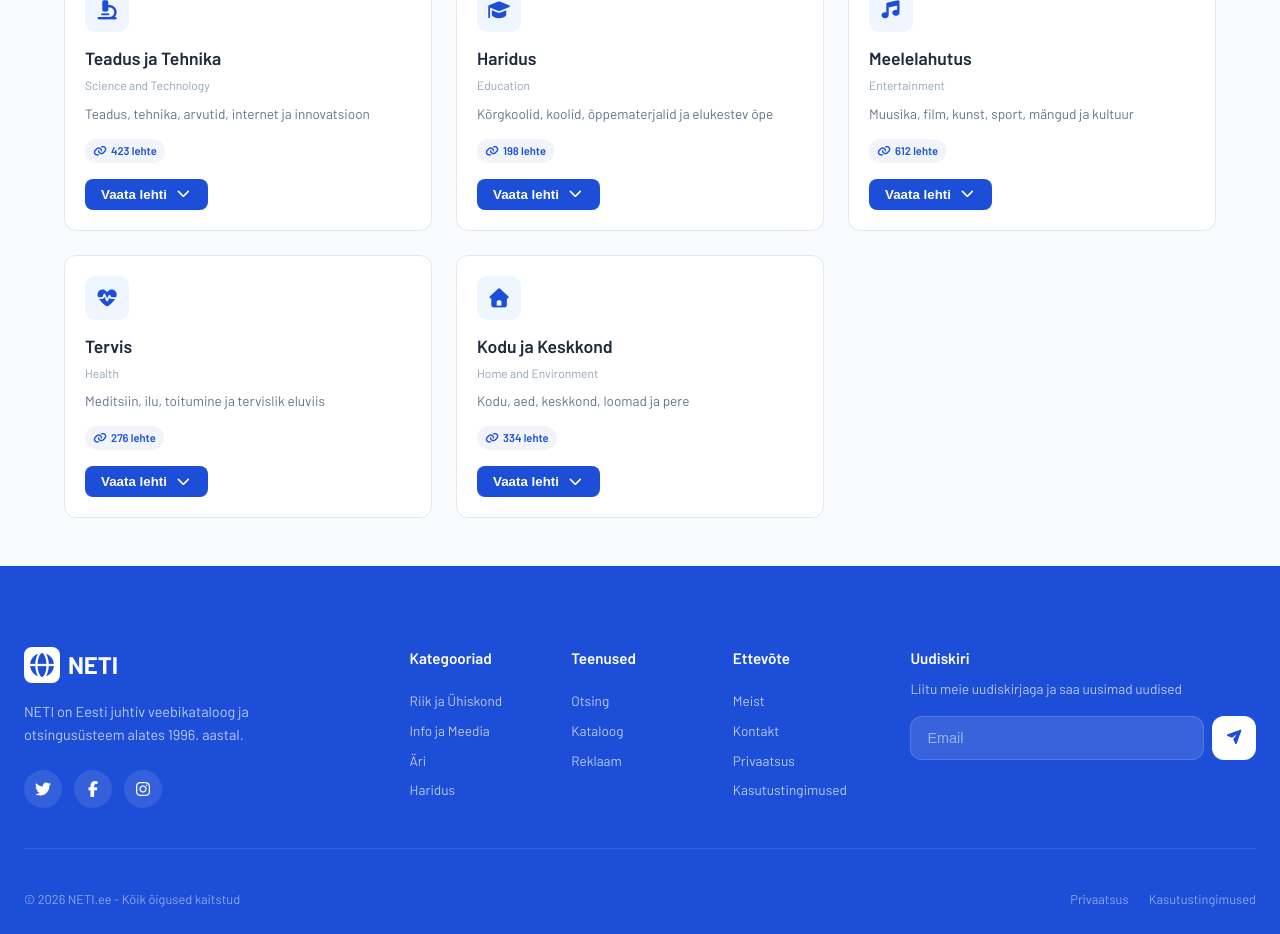
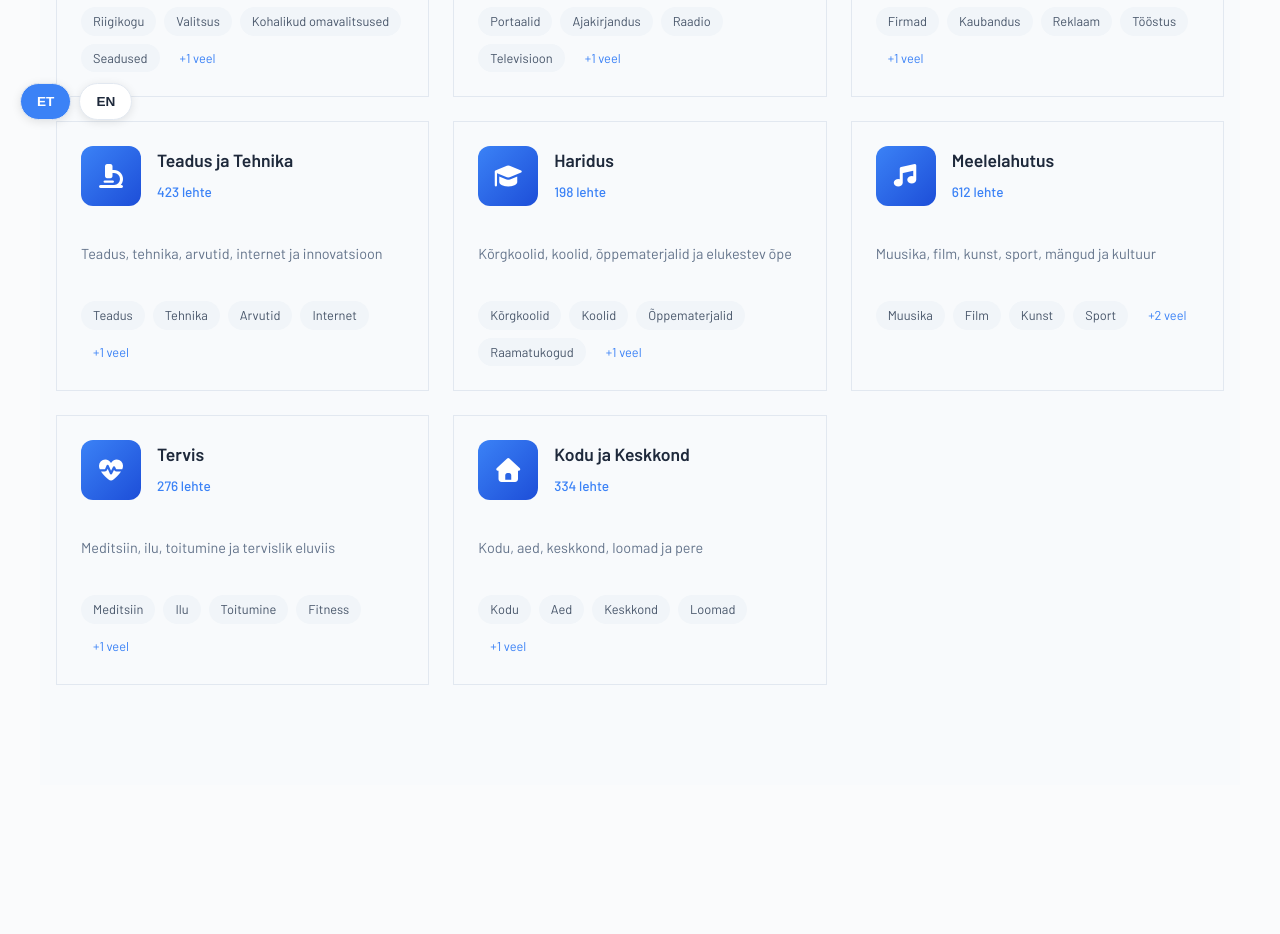
Before and after one commit to SilverL11vak/neti, a Next.js app: page /kategooria in a window 1280 px wide. Shown: the part 660-1594 px from the top of the page. After the commit the page ends 1445 px from the top, so only its background shows below. Built offline with nearby package versions, Linux system fonts and the light colour scheme.

Commit message:
Redesign kategooria page with search, hierarchy, and back-to-top button

```diff
--- a/src/app/kategooria/page.js
+++ b/src/app/kategooria/page.js
@@ -1,8 +1,9 @@
 'use client'
 
-import { useState } from 'react'
+import { useState, useEffect } from 'react'
 import Link from 'next/link'
 import Navbar from '@/components/Navbar'
+import '../autod/globals.css'
 
 const categories = [
   {
@@ -12,7 +13,13 @@ const categories = [
     icon: 'fa-landmark',
     desc: 'Riigiorganid, kohalik omavalitsus, seadused ja poliitika',
     count: 245,
-    subcategories: ['Riigikogu', 'Valitsus', 'Kohalikud omavalitsused', 'Seadused', 'Valimised']
+    subcategories: [
+      { name: 'Riigikogu', count: 45 },
+      { name: 'Valitsus', count: 38 },
+      { name: 'Kohalikud omavalitsused', count: 78 },
+      { name: 'Seadused', count: 52 },
+      { name: 'Valimised', count: 32 }
+    ]
   },
   {
     id: 'info-media',
@@ -21,7 +28,13 @@ const categories = [
     icon: 'fa-newspaper',
     desc: 'Uudised, portaalid, ajakirjandus, raadio ja televisioon',
     count: 389,
-    subcategories: ['Portaalid', 'Ajakirjandus', 'Raadio', 'Televisioon', 'Ilm']
+    subcategories: [
+      { name: 'Portaalid', count: 89 },
+      { name: 'Ajakirjandus', count: 67 },
+      { name: 'Raadio', count: 45 },
+      { name: 'Televisioon', count: 38 },
+      { name: 'Ilm', count: 50 }
+    ]
   },
   {
     id: 'business',
@@ -30,7 +43,13 @@ const categories = [
     icon: 'fa-briefcase',
     desc: 'Firmad, kaubandus, reklaam, tööstus ja põllumajandus',
     count: 567,
-    subcategories: ['Firmad', 'Kaubandus', 'Reklaam', 'Tööstus', 'Põllumajandus']
+    subcategories: [
+      { name: 'Firmad', count: 156 },
+      { name: 'Kaubandus', count: 134 },
+      { name: 'Reklaam', count: 78 },
+      { name: 'Tööstus', count: 112 },
+      { name: 'Põllumajandus', count: 87 }
+    ]
   },
   {
     id: 'science-tech',
@@ -39,7 +58,13 @@ const categories = [
     icon: 'fa-microscope',
     desc: 'Teadus, tehnika, arvutid, internet ja innovatsioon',
     count: 423,
-    subcategories: ['Teadus', 'Tehnika', 'Arvutid', 'Internet', 'Startupid']
+    subcategories: [
+      { name: 'Teadus', count: 67 },
+      { name: 'Tehnika', count: 89 },
+      { name: 'Arvutid', count: 123 },
+      { name: 'Internet', count: 78 },
+      { name: 'Startupid', count: 66 }
+    ]
   },
   {
     id: 'education',
@@ -48,7 +73,13 @@ const categories = [
     icon: 'fa-graduation-cap',
     desc: 'Kõrgkoolid, koolid, õppematerjalid ja elukestev õpe',
     count: 198,
-    subcategories: ['Kõrgkoolid', 'Koolid', 'Õppematerjalid', 'Raamatukogud', 'Keeleõpe']
+    subcategories: [
+      { name: 'Kõrgkoolid', count: 34 },
+      { name: 'Koolid', count: 67 },
+      { name: 'Õppematerjalid', count: 45 },
+      { name: 'Raamatukogud', count: 28 },
+      { name: 'Keeleõpe', count: 24 }
+    ]
   },
   {
     id: 'entertainment',
@@ -57,7 +88,14 @@ const categories = [
     icon: 'fa-music',
     desc: 'Muusika, film, kunst, sport, mängud ja kultuur',
     count: 612,
-    subcategories: ['Muusika', 'Film', 'Kunst', 'Sport', 'Mängud', 'Horoskoobid']
+    subcategories: [
+      { name: 'Muusika', count: 134 },
+      { name: 'Film', count: 78 },
+      { name: 'Kunst', count: 89 },
+      { name: 'Sport', count: 156 },
+      { name: 'Mängud', count: 98 },
+      { name: 'Horoskoobid', count: 57 }
+    ]
   },
   {
     id: 'health',
@@ -66,7 +104,13 @@ const categories = [
     icon: 'fa-heartbeat',
     desc: 'Meditsiin, ilu, toitumine ja tervislik eluviis',
     count: 276,
-    subcategories: ['Meditsiin', 'Ilu', 'Toitumine', 'Fitness', 'Psühholoogia']
+    subcategories: [
+      { name: 'Meditsiin', count: 89 },
+      { name: 'Ilu', count: 67 },
+      { name: 'Toitumine', count: 45 },
+      { name: 'Fitness', count: 48 },
+      { name: 'Psühholoogia', count: 27 }
+    ]
   },
   {
     id: 'home-environment',
@@ -75,97 +119,229 @@ const categories = [
     icon: 'fa-home',
     desc: 'Kodu, aed, keskkond, loomad ja pere',
     count: 334,
-    subcategories: ['Kodu', 'Aed', 'Keskkond', 'Loomad', 'Reisimine']
+    subcategories: [
+      { name: 'Kodu', count: 78 },
+      { name: 'Aed', count: 56 },
+      { name: 'Keskkond', count: 45 },
+      { name: 'Loomad', count: 67 },
+      { name: 'Reisimine', count: 88 }
+    ]
   }
 ]
 
 const categorySites = {
+  'state-society': [
+    { title: 'Riigikogu', url: 'https://www.riigikogu.ee', desc: 'Eesti Parlamend' },
+    { title: 'Valitsus', url: 'https://www.valitsus.ee', desc: 'Eesti Vabariigi Valitsus' },
+    { title: 'Kohus', url: 'https://www.kohus.ee', desc: 'Riiklik kohtusüsteem' },
+  ],
   'info-media': [
-    { title: 'Postimees', url: 'https://postimees.ee', desc: 'Eesti suurim uudisteportaal' },
-    { title: 'ERR', url: 'https://err.ee', desc: 'Eesti Rahvusradio ja -televisioon' },
-    { title: 'Delfi', url: 'https://delfi.ee', desc: 'Uudised ja meelelahutus' },
-    { title: 'TV3', url: 'https://tv3.ee', desc: 'Telekanaal' },
-    { title: 'Kanal 2', url: 'https://kanal2.ee', desc: 'Telekanaal' },
+    { title: 'Postimees', url: 'https://www.postimees.ee', desc: 'Eesti suurim uudisteportaal' },
+    { title: 'ERR', url: 'https://www.err.ee', desc: 'Eesti Rahvusradio ja -televisioon' },
+    { title: 'Delfi', url: 'https://www.delfi.ee', desc: 'Uudised ja meelelahutus' },
+    { title: 'TV3', url: 'https://www.tv3.ee', desc: 'Eesti telekanaal' },
   ],
   'business': [
-    { title: 'Swedbank', url: 'https://swedbank.ee', desc: 'Pank' },
-    { title: 'SEB', url: 'https://seb.ee', desc: 'Pank' },
-    { title: 'Telia', url: 'https://telia.ee', desc: 'Telekommunikatsioon' },
-    { title: 'Kuldne Börs', url: 'https://kuldnebors.ee', desc: 'Autode ja kinnisvara otsing' },
+    { title: 'Swedbank', url: 'https://www.swedbank.ee', desc: 'Pank ja finantsteenused' },
+    { title: 'SEB', url: 'https://www.seb.ee', desc: 'Pank ja investeerimine' },
+    { title: 'Telia', url: 'https://www.telia.ee', desc: 'Telekommunikatsioon' },
+  ],
+  'science-tech': [
+    { title: 'Technologia', url: 'https://www.technologia.ee', desc: 'Tehnoloogiauudised' },
+    { title: 'ITuudised', url: 'https://www.ituudised.ee', desc: 'IT-uudised' },
   ],
   'education': [
-    { title: 'Tartu Ülikool', url: 'https://ut.ee', desc: 'Ülikool' },
-    { title: 'Tallinna Tehnikaülikool', url: 'https://taltech.ee', desc: 'Tehnikaülikool' },
-    { title: 'Tallinna Ülikool', url: 'https://tlu.ee', desc: 'Ülikool' },
+    { title: 'Tartu Ülikool', url: 'https://www.ut.ee', desc: 'Eesti suurim ülikool' },
+    { title: 'TalTech', url: 'https://www.taltech.ee', desc: 'Tallinna Tehnikaülikool' },
+  ],
+  'entertainment': [
+    { title: 'Spotify', url: 'https://www.spotify.com', desc: 'Muusika voogedastus' },
+    { title: 'Netflix', url: 'https://www.netflix.com', desc: 'Filmid ja sarjad' },
+  ],
+  'health': [
+    { title: 'Terviseamet', url: 'https://www.terviseamet.ee', desc: 'Tervise ja heaolu' },
+    { title: 'Apotheka', url: 'https://www.apotheka.ee', desc: 'Apteegid ja ravimid' },
+  ],
+  'home-environment': [
+    { title: 'Koduaed', url: 'https://www.koduaed.ee', desc: 'Kodu ja aed' },
+    { title: 'Loomade rescue', url: 'https://www.loomatargad.ee', desc: 'Loomade kaitsmine' },
   ]
 }
 
 export default function KategooriaPage() {
   const [lang, setLang] = useState('et')
-  const [expandedCat, setExpandedCat] = useState(null)
+  const [searchQuery, setSearchQuery] = useState('')
+  const [selectedCategory, setSelectedCategory] = useState(null)
+  const [showBackToTop, setShowBackToTop] = useState(false)
+
+  // Filter categories based on search
+  const filteredCategories = categories.filter(cat => {
+    const query = searchQuery.toLowerCase()
+    return cat.title.toLowerCase().includes(query) ||
+           cat.titleEn.toLowerCase().includes(query) ||
+           cat.desc.toLowerCase().includes(query) ||
+           cat.subcategories.some(sub => sub.name.toLowerCase().includes(query))
+  })
+
+  // Back to top visibility
+  useEffect(() => {
+    const handleScroll = () => {
+      setShowBackToTop(window.scrollY > 400)
+    }
+    window.addEventListener('scroll', handleScroll)
+    return () => window.removeEventListener('scroll', handleScroll)
+  }, [])
+
+  const scrollToTop = () => {
+    window.scrollTo({ top: 0, behavior: 'smooth' })
+  }
 
   return (
     <>
       <Navbar />
 
-      <section className="hero" style={{ minHeight: '40vh', paddingTop: '120px' }}>
-        <div className="hero-content">
-          <h1 className="hero-title">
-            <span className="gradient-text">
+      {/* Page Header */}
+      <div className="car-detail-header" style={{ background: 'linear-gradient(135deg, #1e3a8a 0%, #3b82f6 100%)', padding: '100px 16px 60px' }}>
+        <div className="container">
+          <Link href="/" className="back-link" style={{ color: 'rgba(255,255,255,0.8)', marginBottom: '16px' }}>
+            <i className="fas fa-arrow-left"></i>
+            Tagasi
+          </Link>
+          <h1 style={{ color: 'white', fontSize: '2rem', marginBottom: '8px' }}>
             {lang === 'et' ? 'Kategooriad' : 'Categories'}
-            </span>
           </h1>
-          <p className="hero-subtitle">
+          <p style={{ color: 'rgba(255,255,255,0.8)', fontSize: '1.1rem' }}>
             {lang === 'et'
               ? 'Sirvi kõiki Eesti veebilehekülgi kategooriate kaupa'
               : 'Browse all Estonian websites by category'}
           </p>
-        </div>
-      </section>
 
-      <section className="section" style={{ paddingTop: 0 }}>
-        <div className="categories-grid">
-          {categories.map((cat) => (
-            <div key={cat.id} className="category-card" style={{ opacity: 1 }}>
-              <div className="category-icon">
-                <i className={`fas ${cat.icon}`}></i>
-              </div>
-              <h3 className="category-title">{cat.title}</h3>
-              <p className="category-title-en">{cat.titleEn}</p>
-              <p className="category-desc">{cat.desc}</p>
-              <span className="category-count">
-                <i className="fas fa-link"></i>
-                {cat.count} lehte
-              </span>
-
-              <button
-                onClick={() => setExpandedCat(expandedCat === cat.id ? null : cat.id)}
-                style={{
-                  marginTop: '16px',
-                  padding: '8px 16px',
-                  background: 'var(--gradient-primary)',
-                  color: 'white',
-                  border: 'none',
-                  borderRadius: '8px',
-                  cursor: 'pointer',
-                  fontWeight: '600',
+          {/* Search Box */}
+          <div style={{ marginTop: '24px', maxWidth: '500px' }}>
+            <div style={{
               display: 'flex',
               alignItems: 'center',
-                  gap: '8px'
+              background: 'white',
+              borderRadius: '12px',
+              padding: '4px',
+              boxShadow: '0 4px 20px rgba(0,0,0,0.15)'
+            }}>
+              <i className="fas fa-search" style={{ padding: '0 16px', color: '#64748b' }}></i>
+              <input
+                type="text"
+                placeholder={lang === 'et' ? 'Otsi kategooriat...' : 'Search categories...'}
+                value={searchQuery}
+                onChange={(e) => setSearchQuery(e.target.value)}
+                style={{
+                  flex: 1,
+                  border: 'none',
+                  outline: 'none',
+                  padding: '12px 0',
+                  fontSize: '1rem',
+                  background: 'transparent'
+                }}
+              />
+              {searchQuery && (
+                <button
+                  onClick={() => setSearchQuery('')}
+                  style={{
+                    padding: '8px 12px',
+                    background: 'none',
+                    border: 'none',
+                    cursor: 'pointer',
+                    color: '#64748b'
                   }}
                 >
-                {lang === 'et' ? 'Vaata lehti' : 'View sites'}
-                <i className={`fas ${expandedCat === cat.id ? 'fa-chevron-up' : 'fa-chevron-down'}`}></i>
+                  <i className="fas fa-times"></i>
                 </button>
+              )}
+            </div>
+          </div>
+        </div>
+      </div>
 
-              {expandedCat === cat.id && categorySites[cat.id] && (
+      {/* Main Content */}
+      <main className="section">
+        <div className="container">
+          {searchQuery && (
+            <div style={{ marginBottom: '24px', padding: '16px', background: '#f8fafc', borderRadius: '12px' }}>
+              <p style={{ color: '#64748b' }}>
+                {lang === 'et' ? 'Leitud tulemused:' : 'Found results:'} <strong>{filteredCategories.length}</strong>
+                {searchQuery && <span> - "{searchQuery}"</span>}
+              </p>
+            </div>
+          )}
+
+          {/* Categories Grid */}
+          <div className="car-detail-grid" style={{ display: 'grid', gridTemplateColumns: 'repeat(auto-fill, minmax(320px, 1fr))', gap: '24px' }}>
+            {(searchQuery ? filteredCategories : categories).map((cat) => (
+              <div
+                key={cat.id}
+                className="car-info-panel"
+                style={{
+                  padding: '24px',
+                  cursor: 'pointer',
+                  border: selectedCategory === cat.id ? '2px solid #3b82f6' : '1px solid #e2e8f0',
+                  transition: 'all 0.2s'
+                }}
+                onClick={() => setSelectedCategory(selectedCategory === cat.id ? null : cat.id)}
+              >
+                <div style={{ display: 'flex', alignItems: 'flex-start', gap: '16px', marginBottom: '16px' }}>
                   <div style={{
-                  marginTop: '16px',
-                  padding: '16px',
-                  background: 'var(--bg-light)',
-                  borderRadius: '12px'
+                    width: '60px',
+                    height: '60px',
+                    borderRadius: '12px',
+                    background: 'linear-gradient(135deg, #3b82f6 0%, #1d4ed8 100%)',
+                    display: 'flex',
+                    alignItems: 'center',
+                    justifyContent: 'center',
+                    flexShrink: 0
                   }}>
-                  {(categorySites[cat.id] || []).map((site, i) => (
+                    <i className={`fas ${cat.icon}`} style={{ fontSize: '1.5rem', color: 'white' }}></i>
+                  </div>
+                  <div>
+                    <h3 style={{ fontSize: '1.1rem', fontWeight: '600', color: '#1e293b', marginBottom: '4px' }}>
+                      {lang === 'et' ? cat.title : cat.titleEn}
+                    </h3>
+                    <span style={{ fontSize: '0.85rem', color: '#3b82f6', fontWeight: '500' }}>
+                      {cat.count} {lang === 'et' ? 'lehte' : 'sites'}
+                    </span>
+                  </div>
+                </div>
+
+                <p style={{ color: '#64748b', fontSize: '0.9rem', marginBottom: '16px' }}>
+                  {cat.desc}
+                </p>
+
+                {/* Subcategories */}
+                <div style={{ display: 'flex', flexWrap: 'wrap', gap: '8px' }}>
+                  {cat.subcategories.slice(0, 4).map((sub, i) => (
+                    <span
+                      key={i}
+                      style={{
+                        padding: '4px 12px',
+                        background: '#f1f5f9',
+                        borderRadius: '20px',
+                        fontSize: '0.8rem',
+                        color: '#475569'
+                      }}
+                    >
+                      {sub.name}
+                    </span>
+                  ))}
+                  {cat.subcategories.length > 4 && (
+                    <span style={{ padding: '4px 12px', fontSize: '0.8rem', color: '#3b82f6' }}>
+                      +{cat.subcategories.length - 4} {lang === 'et' ? ' veel' : ' more'}
+                    </span>
+                  )}
+                </div>
+
+                {selectedCategory === cat.id && categorySites[cat.id] && (
+                  <div style={{ marginTop: '20px', paddingTop: '20px', borderTop: '1px solid #e2e8f0' }}>
+                    <h4 style={{ fontSize: '0.9rem', fontWeight: '600', marginBottom: '12px', color: '#1e293b' }}>
+                      {lang === 'et' ? 'Populaarsed lehed' : 'Popular sites'}
+                    </h4>
+                    {categorySites[cat.id].map((site, i) => (
                       <a
                         key={i}
                         href={site.url}
@@ -175,17 +351,18 @@ export default function KategooriaPage() {
                           alignItems: 'center',
                           justifyContent: 'space-between',
                           padding: '12px',
-                        background: 'white',
+                          background: '#f8fafc',
                           borderRadius: '8px',
                           marginBottom: '8px',
-                        transition: 'all var(--transition-fast)'
+                          textDecoration: 'none',
+                          transition: 'all 0.2s'
                         }}
                       >
                         <div>
-                        <div style={{ fontWeight: '600' }}>{site.title}</div>
-                        <div style={{ fontSize: '0.85rem', color: 'var(--text-secondary)' }}>{site.desc}</div>
+                          <div style={{ fontWeight: '600', color: '#1e293b', fontSize: '0.9rem' }}>{site.title}</div>
+                          <div style={{ fontSize: '0.8rem', color: '#64748b' }}>{site.desc}</div>
                         </div>
-                      <i className="fas fa-external-link-alt" style={{ color: 'var(--accent)' }}></i>
+                        <i className="fas fa-external-link-alt" style={{ color: '#3b82f6' }}></i>
                       </a>
                     ))}
                   </div>
@@ -193,76 +370,91 @@ export default function KategooriaPage() {
               </div>
             ))}
           </div>
-      </section>
 
-      <footer className="footer">
-        <div className="footer-container">
-          <div className="footer-main">
-            <div className="footer-brand">
-              <div className="footer-logo">
-                <div className="logo-icon">
-                  <i className="fas fa-globe"></i>
+          {(searchQuery ? filteredCategories : categories).length === 0 && (
+            <div style={{ textAlign: 'center', padding: '60px 20px' }}>
+              <i className="fas fa-search" style={{ fontSize: '3rem', color: '#cbd5e1', marginBottom: '16px' }}></i>
+              <h3 style={{ color: '#1e293b', marginBottom: '8px' }}>
+                {lang === 'et' ? 'Kategooriaid ei leitud' : 'No categories found'}
+              </h3>
+              <p style={{ color: '#64748b' }}>
+                {lang === 'et' ? 'Proovi teistsugust otsingusõna' : 'Try a different search term'}
+              </p>
             </div>
-                <span>NETI</span>
+          )}
         </div>
-              <p className="footer-desc">
-                {lang === 'et'
-                  ? 'NETI on Eesti juhtiv veebikataloog ja otsingusüsteem alates 1996. aastal.'
-                  : 'NETI is Estonia\'s leading web catalog and search system since 1996.'}
-              </p>
-              <div className="social-links">
-                <a href="#" className="social-link"><i className="fab fa-twitter"></i></a>
-                <a href="#" className="social-link"><i className="fab fa-facebook-f"></i></a>
-                <a href="#" className="social-link"><i className="fab fa-instagram"></i></a>
+      </main>
+
+      {/* Back to Top Button */}
+      {showBackToTop && (
+        <button
+          onClick={scrollToTop}
+          style={{
+            position: 'fixed',
+            bottom: '30px',
+            right: '30px',
+            width: '50px',
+            height: '50px',
+            borderRadius: '50%',
+            background: '#3b82f6',
+            color: 'white',
+            border: 'none',
+            cursor: 'pointer',
+            boxShadow: '0 4px 20px rgba(59, 130, 246, 0.4)',
+            zIndex: 1000,
+            display: 'flex',
+            alignItems: 'center',
+            justifyContent: 'center',
+            fontSize: '1.2rem',
+            transition: 'all 0.3s'
+          }}
+        >
+          <i className="fas fa-arrow-up"></i>
+        </button>
+      )}
+
+      {/* Language Toggle */}
+      <div style={{
+        position: 'fixed',
+        bottom: '20px',
+        left: '20px',
+        zIndex: 1000,
+        display: 'flex',
+        gap: '8px'
+      }}>
+        <button
+          onClick={() => setLang('et')}
+          style={{
+            padding: '10px 16px',
+            background: lang === 'et' ? '#3b82f6' : 'white',
+            color: lang === 'et' ? 'white' : '#1e293b',
+            border: '1px solid #e2e8f0',
+            borderRadius: '20px',
+            cursor: 'pointer',
+            fontWeight: '600',
+            fontSize: '0.85rem',
+            boxShadow: '0 2px 10px rgba(0,0,0,0.1)'
+          }}
+        >
+          ET
+        </button>
+        <button
+          onClick={() => setLang('en')}
+          style={{
+            padding: '10px 16px',
+            background: lang === 'en' ? '#3b82f6' : 'white',
+            color: lang === 'en' ? 'white' : '#1e293b',
+            border: '1px solid #e2e8f0',
+            borderRadius: '20px',
+            cursor: 'pointer',
+            fontWeight: '600',
+            fontSize: '0.85rem',
+            boxShadow: '0 2px 10px rgba(0,0,0,0.1)'
+          }}
+        >
+          EN
+        </button>
       </div>
-            </div>
-
-            <div className="footer-links">
-              <div className="footer-column">
-                <h4>{lang === 'et' ? 'Kategooriad' : 'Categories'}</h4>
-                <Link href="/kategooria">Riik ja Ühiskond</Link>
-                <Link href="/kategooria">Info ja Meedia</Link>
-                <Link href="/kategooria">Äri</Link>
-                <Link href="/kategooria">Haridus</Link>
-              </div>
-              <div className="footer-column">
-                <h4>{lang === 'et' ? 'Teenused' : 'Services'}</h4>
-                <Link href="/otsing">Otsing</Link>
-                <Link href="/kategooria">Kataloog</Link>
-                <Link href="/kuulutus">Reklaam</Link>
-              </div>
-              <div className="footer-column">
-                <h4>{lang === 'et' ? 'Ettevõte' : 'Company'}</h4>
-                <Link href="/meist">Meist</Link>
-                <Link href="/meist">Kontakt</Link>
-                <Link href="/meist">Privaatsus</Link>
-                <Link href="/meist">Kasutustingimused</Link>
-              </div>
-            </div>
-
-            <div className="footer-newsletter">
-              <h4>{lang === 'et' ? 'Uudiskiri' : 'Newsletter'}</h4>
-              <p>
-                {lang === 'et'
-                  ? 'Liitu meie uudiskirjaga ja saa uusimad uudised'
-                  : 'Subscribe to our newsletter for the latest updates'}
-              </p>
-              <form className="newsletter-form" onSubmit={(e) => e.preventDefault()}>
-                <input type="email" placeholder="Email" />
-                <button type="submit"><i className="fas fa-paper-plane"></i></button>
-              </form>
-            </div>
-          </div>
-
-          <div className="footer-bottom">
-            <p>© 2026 NETI.ee - {lang === 'et' ? 'Kõik õigused kaitstud' : 'All rights reserved'}</p>
-            <div className="footer-bottom-links">
-              <a href="#">Privaatsus</a>
-              <a href="#">Kasutustingimused</a>
-            </div>
-          </div>
-        </div>
-      </footer>
     </>
   )
 }
```
Lines whose indentation alone changed are shown as unchanged.
